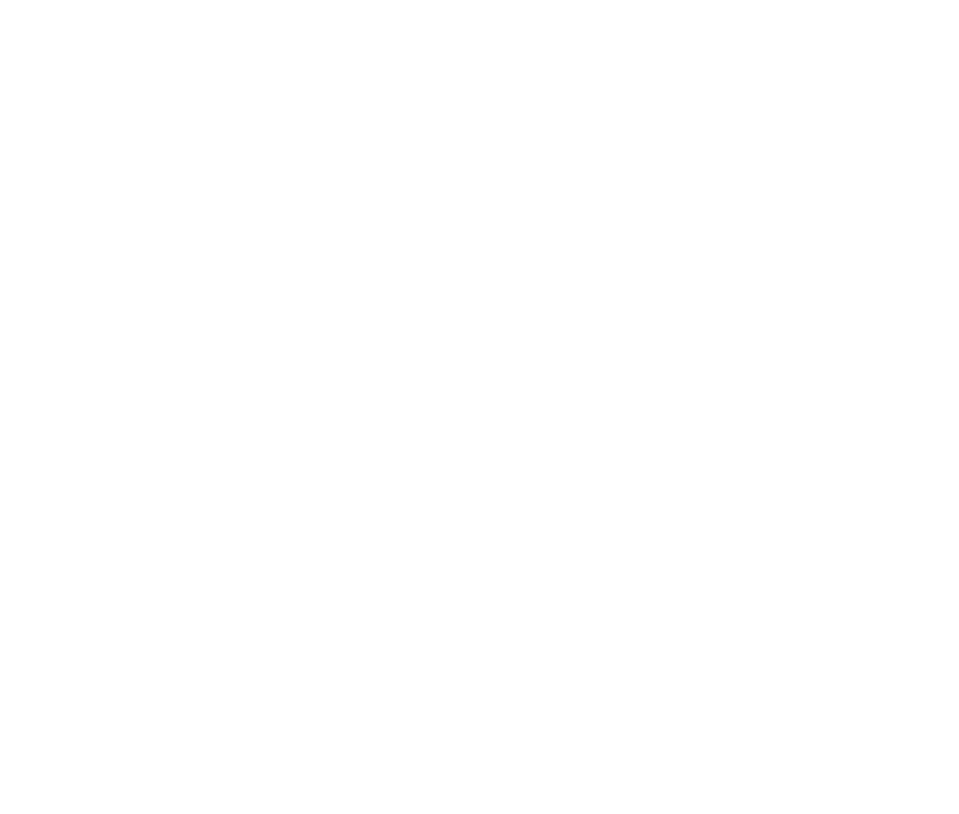
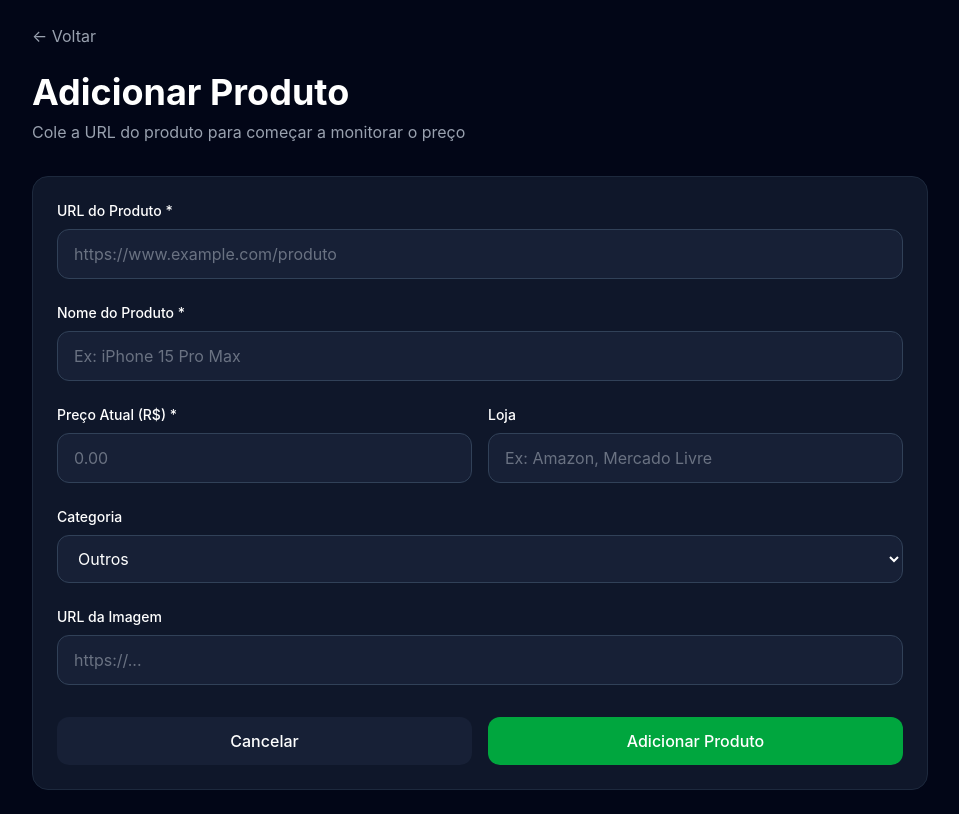
Before and after one commit to DanielBritoSJunior/price-tracker, a React app in the folder frontend/: page /add-product in a window 1280 px wide. Before the commit this address had no page. Shown: the whole page, without its empty margins (160-1119 px from the left). Built offline with nearby package versions, Linux system fonts and the light colour scheme; the HTML template or start-up script is replaced by a standard one.

Commit message:
feat: build add product page layout

```diff
--- a/frontend/src/App.jsx
+++ b/frontend/src/App.jsx
@@ -1,5 +1,6 @@
 import { BrowserRouter, Routes, Route} from "react-router-dom"
 import Dashboard from "./pages/Dashboard"
+import AddProduct from "./pages/AddProduct"
 
 function App() {
 
@@ -7,6 +8,7 @@
     <BrowserRouter>
     <Routes>
       <Route path="/" element={<Dashboard />} />
+      <Route path="/add-product" element={<AddProduct />} />
     </Routes>
     </BrowserRouter>
   )
--- a/frontend/src/components/Sidebar.jsx
+++ b/frontend/src/components/Sidebar.jsx
@@ -1,5 +1,10 @@
+import { useNavigate } from "react-router-dom";
+
+
 function Sidebar() {
-    return(
+    const navigate = useNavigate();
+
+    return (
         <div className="w-64 h-screen bg-[#0f172a] text-white p-5 flex flex-col">
             <h1 className="text-2xl font-bold mb-10">PriceTracker</h1>
 
@@ -12,8 +17,9 @@
                     My Products
                 </button>
 
-                <button className="text-left px-4 py-2 rounded-lg bg-[#1e293b] hover:bg-[#334155] transition">
-                    Adicionar Produtos
+                <button className="text-left px-4 py-2 rounded-lg bg-[#1e293b] hover:bg-[#334155] transition"
+                onClick={() => navigate("/add-product")}>
+                    Add Product
                 </button>
 
                 <button className="text-left px-4 py-2 rounded-lg bg-[#1e293b] hover:bg-[#334155] transition">
--- /dev/null
+++ b/frontend/src/pages/AddProduct.jsx
@@ -0,0 +1,108 @@
+function AddProduct() {
+  return (
+    <div className="min-h-screen bg-[#020617] text-white p-6 flex justify-center">
+      <div className="w-full max-w-4xl">
+        <button className="text-gray-400 mb-6 hover:text-white transition">
+        ← Voltar
+      </button>
+
+      <h1 className="text-4xl font-bold">Adicionar Produto</h1>
+      <p className="text-gray-400 mt-2 mb-8">
+        Cole a URL do produto para começar a monitorar o preço
+      </p>
+
+      <div className="bg-[#0f172a] border border-slate-800 rounded-2xl p-6 max-w-4xl">
+        <form className="flex flex-col gap-6">
+          <div>
+            <label className="block text-sm font-medium mb-2">
+              URL do Produto *
+            </label>
+            <input
+              type="text"
+              placeholder="https://www.example.com/produto"
+              className="w-full bg-[#172036] border border-slate-700 rounded-xl px-4 py-3 text-white placeholder:text-gray-500 outline-none"
+            />
+          </div>
+
+          <div>
+            <label className="block text-sm font-medium mb-2">
+              Nome do Produto *
+            </label>
+            <input
+              type="text"
+              placeholder="Ex: iPhone 15 Pro Max"
+              className="w-full bg-[#172036] border border-slate-700 rounded-xl px-4 py-3 text-white placeholder:text-gray-500 outline-none"
+            />
+          </div>
+
+          <div className="grid grid-cols-2 gap-4">
+            <div>
+              <label className="block text-sm font-medium mb-2">
+                Preço Atual (R$) *
+              </label>
+              <input
+                type="number"
+                placeholder="0.00"
+                className="w-full bg-[#172036] border border-slate-700 rounded-xl px-4 py-3 text-white placeholder:text-gray-500 outline-none"
+              />
+            </div>
+
+            <div>
+              <label className="block text-sm font-medium mb-2">
+                Loja
+              </label>
+              <input
+                type="text"
+                placeholder="Ex: Amazon, Mercado Livre"
+                className="w-full bg-[#172036] border border-slate-700 rounded-xl px-4 py-3 text-white placeholder:text-gray-500 outline-none"
+              />
+            </div>
+          </div>
+
+          <div>
+            <label className="block text-sm font-medium mb-2">
+              Categoria
+            </label>
+            <select className="w-full bg-[#172036] border border-slate-700 rounded-xl px-4 py-3 text-white outline-none">
+              <option>Outros</option>
+              <option>Eletrônicos</option>
+              <option>Games</option>
+              <option>Informática</option>
+              <option>Celulares</option>
+            </select>
+          </div>
+
+          <div>
+            <label className="block text-sm font-medium mb-2">
+              URL da Imagem
+            </label>
+            <input
+              type="text"
+              placeholder="https://..."
+              className="w-full bg-[#172036] border border-slate-700 rounded-xl px-4 py-3 text-white placeholder:text-gray-500 outline-none"
+            />
+          </div>
+
+          <div className="grid grid-cols-2 gap-4 pt-2">
+            <button
+              type="button"
+              className="bg-[#172036] hover:bg-[#1d2942] transition rounded-xl py-3 font-medium"
+            >
+              Cancelar
+            </button>
+
+            <button
+              type="submit"
+              className="bg-green-600 hover:bg-green-500 transition rounded-xl py-3 font-medium text-white"
+            >
+              Adicionar Produto
+            </button>
+          </div>
+        </form>
+      </div>
+      </div>
+    </div>
+  );
+}
+
+export default AddProduct;
```
